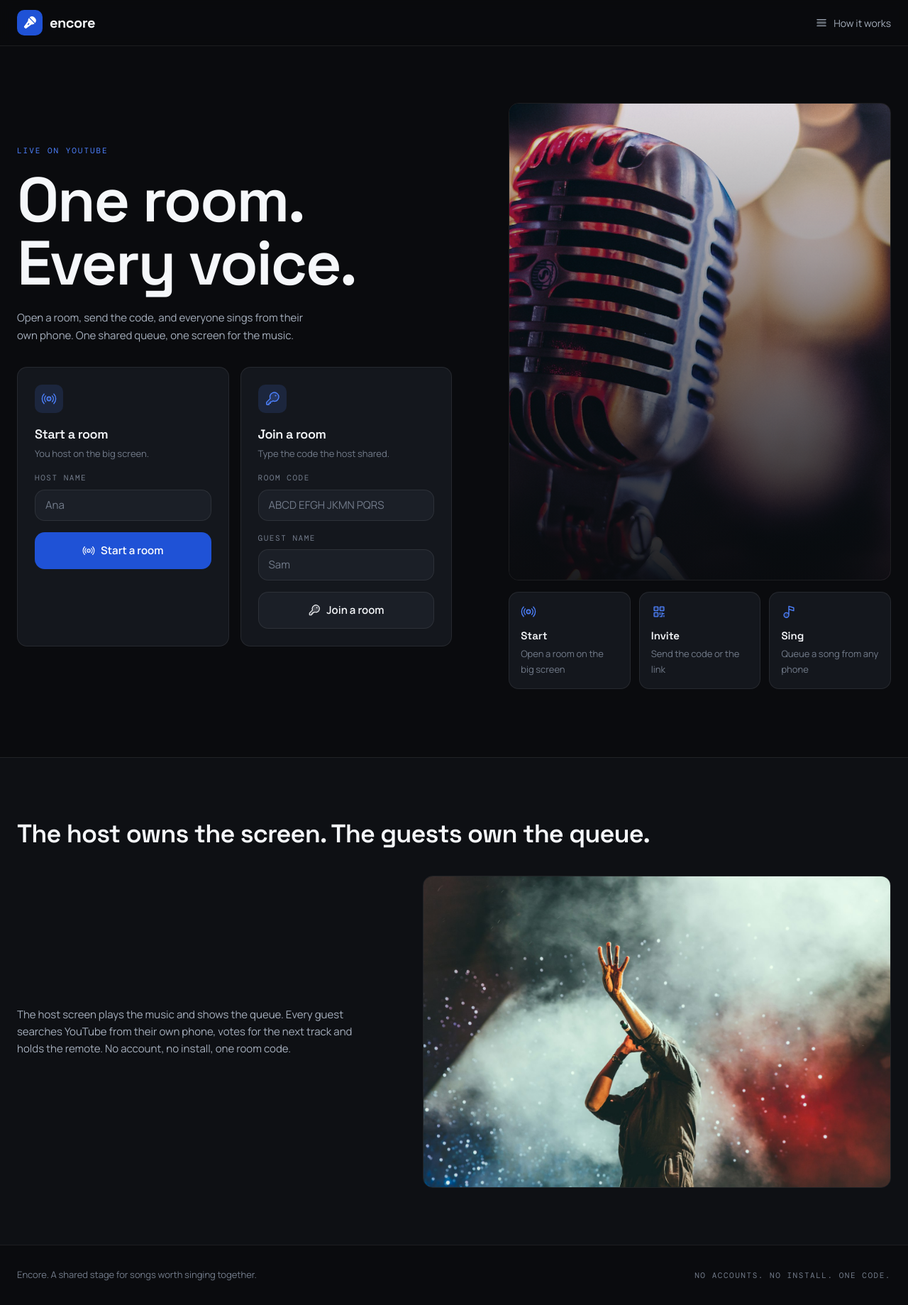
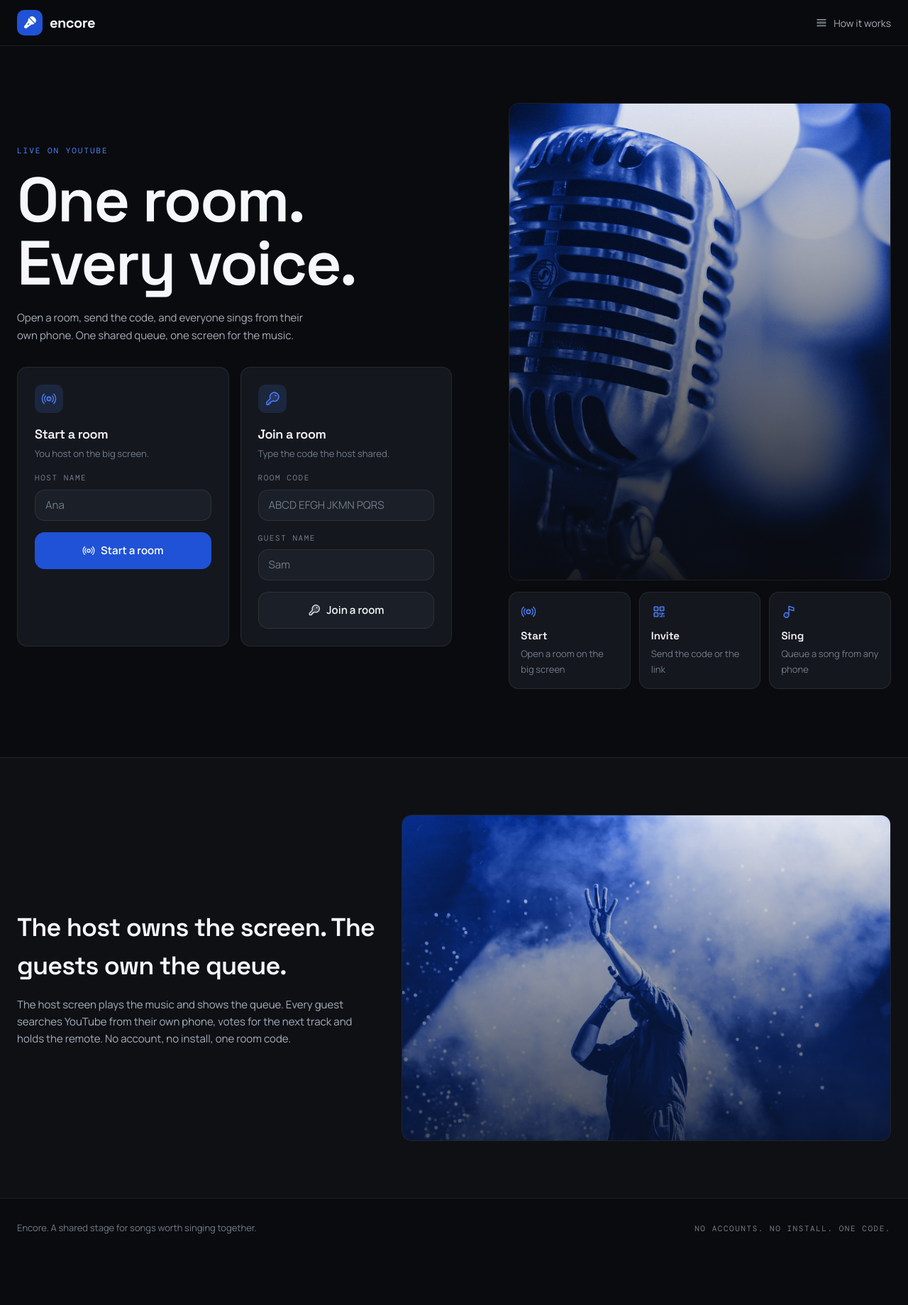
Before and after one commit to Ediwow110/echo-karaoke, a React (Vite) app: page / in a window 1280 px wide. Shown: the whole page at 71% size. After the commit the page ends 1773 px from the top, so only its background shows below. Built offline with nearby package versions, Linux system fonts and the light colour scheme; no server answers.

Commit message:
fix: correct the console layout after the visual pass

```diff
--- a/src/app/App.tsx
+++ b/src/app/App.tsx
@@ -14,8 +14,9 @@ export default function App() {
     <BrowserRouter>
       <Suspense
         fallback={
-          <main className="room-shell">
-            <p className="loading-state" role="status">Loading</p>
+          <main className="min-h-dvh bg-graphite px-4 py-6 text-ink">
+            <div className="skeleton h-14 w-full rounded-panel" />
+            <div className="skeleton mt-4 h-64 w-full rounded-panel" />
           </main>
         }
       >
--- a/src/app/GuestRoomPage.tsx
+++ b/src/app/GuestRoomPage.tsx
@@ -138,8 +138,8 @@ export default function GuestRoomPage() {
         </aside>
       </div>
 
-      <div className="fixed inset-x-0 bottom-0 z-40 border-t border-line bg-graphite/95 backdrop-blur">
-        <div className="mx-auto flex max-w-[1400px] items-center justify-center gap-3 px-4 pb-[max(0.75rem,env(safe-area-inset-bottom))] pt-3">
+      <div className="pointer-events-none fixed inset-x-0 bottom-0 z-40 px-4 pb-[max(0.75rem,env(safe-area-inset-bottom))] pt-3">
+        <div className="pointer-events-auto mx-auto flex w-fit items-center gap-3 rounded-panel border border-line bg-graphite/95 px-4 py-2 backdrop-blur">
           <PlaybackControls
             roomId={roomId}
             playback={data.playback}
--- a/src/app/HomePage.tsx
+++ b/src/app/HomePage.tsx
@@ -165,10 +165,10 @@ export default function HomePage() {
               width={1600}
               height={2000}
               fetchPriority="high"
-              className="aspect-[4/5] w-full object-cover"
+              className="aspect-[4/5] w-full object-cover grayscale"
             />
-            <span aria-hidden="true" className="absolute inset-0 bg-signal/25 mix-blend-color" />
-            <span aria-hidden="true" className="absolute inset-0 bg-[linear-gradient(180deg,rgba(10,11,14,0.1),rgba(10,11,14,0.92))]" />
+            <span aria-hidden="true" className="absolute inset-0 bg-signal/85 mix-blend-color" />
+            <span aria-hidden="true" className="absolute inset-0 bg-[linear-gradient(180deg,rgba(10,11,14,0.05),rgba(10,11,14,0.92))]" />
           </div>
 
           <ul className="mt-4 grid gap-3 sm:grid-cols-3">
@@ -185,22 +185,26 @@ export default function HomePage() {
 
       <section id="how" className="border-t border-line bg-graphite-soft">
         <div className="mx-auto max-w-[1400px] px-4 py-14 sm:px-6 lg:py-20">
-          <h2 className="font-display text-[clamp(1.75rem,3.4vw,2.25rem)] font-semibold tracking-tight">
-            The host owns the screen. The guests own the queue.
-          </h2>
-          <div className="mt-8 grid gap-8 lg:grid-cols-[0.9fr_1.1fr] lg:items-center">
-            <p className="max-w-[52ch] text-[0.9375rem] leading-relaxed text-ink-2">
-              The host screen plays the music and shows the queue. Every guest searches YouTube from their own phone, votes for the next track and holds the remote. No account, no install, one room code.
-            </p>
-            <div className="overflow-hidden rounded-panel border border-line">
+          <div className="grid gap-8 lg:grid-cols-[0.85fr_1.15fr] lg:items-center">
+            <div>
+              <h2 className="font-display text-[clamp(1.75rem,3.4vw,2.25rem)] font-semibold tracking-tight">
+                The host owns the screen. The guests own the queue.
+              </h2>
+              <p className="mt-4 max-w-[52ch] text-[0.9375rem] leading-relaxed text-ink-2">
+                The host screen plays the music and shows the queue. Every guest searches YouTube from their own phone, votes for the next track and holds the remote. No account, no install, one room code.
+              </p>
+            </div>
+            <div className="relative overflow-hidden rounded-panel border border-line">
               <img
                 src="/images/singer-stage.jpg"
                 alt="A singer on stage under blue light"
                 width={1600}
                 height={1067}
                 loading="lazy"
-                className="aspect-[3/2] w-full object-cover"
+                className="aspect-[3/2] w-full object-cover grayscale"
               />
+              <span aria-hidden="true" className="absolute inset-0 bg-signal/85 mix-blend-color" />
+              <span aria-hidden="true" className="absolute inset-0 bg-[linear-gradient(180deg,rgba(10,11,14,0.05),rgba(10,11,14,0.7))]" />
             </div>
           </div>
         </div>
--- a/src/app/HostRoomPage.tsx
+++ b/src/app/HostRoomPage.tsx
@@ -186,11 +186,11 @@ export default function HostRoomPage() {
 
         <aside className="flex flex-col gap-4">
           <Panel title="Invite your singers" icon={<QrCodeIcon size={18} weight="duotone" />}>
-            <div className="flex flex-col gap-4 sm:flex-row sm:items-center">
-              <div className="w-[11rem] shrink-0 rounded-media bg-white p-2.5" aria-label="QR code for joining this room" dangerouslySetInnerHTML={{ __html: qrSvg }} />
-              <div className="min-w-0">
-                <p className="font-mono text-lg tracking-[0.1em] text-signal">{groupCode(code)}</p>
-                <p className="mt-1 break-all text-[0.8125rem] text-ink-3">{joinUrl}</p>
+            <p className="font-mono text-xl tracking-[0.12em] text-signal">{groupCode(code)}</p>
+            <div className="mt-4 flex items-start gap-4">
+              <div className="w-[10rem] shrink-0 rounded-media bg-white p-2.5 [&>svg]:h-auto [&>svg]:w-full" aria-label="QR code for joining this room" dangerouslySetInnerHTML={{ __html: qrSvg }} />
+              <div className="min-w-0 flex-1">
+                <p className="break-all text-[0.8125rem] text-ink-3">{joinUrl}</p>
                 <Button
                   variant="secondary"
                   size="sm"
--- a/src/features/playback/PlaybackControls.tsx
+++ b/src/features/playback/PlaybackControls.tsx
@@ -44,12 +44,18 @@ export default function PlaybackControls({ roomId, playback, disabled = false, s
 
   return (
     <div className="flex flex-col gap-2">
+      <span className={['flex items-center gap-1.5 font-mono text-[0.6875rem] uppercase tracking-[0.12em] text-ink-3', shape === 'dock' ? 'justify-center' : ''].join(' ')}>
+        <span
+          aria-hidden="true"
+          className={['size-2 rounded-full', isPlaying ? 'animate-presence-pulse bg-live' : 'bg-ink-3'].join(' ')}
+        />
+        {isPlaying ? 'Playing' : 'Paused'}
+      </span>
       <div className={shape === 'dock' ? 'flex items-center justify-center gap-3' : 'flex flex-wrap items-center gap-2'}>
         <TransportButton
           shape={shape}
           label="Play"
           icon={<PlayIcon size={20} weight="fill" />}
-          active={isPlaying}
           disabled={disabled || busy || isPlaying}
           onClick={() => void run('play')}
         />
@@ -57,7 +63,6 @@ export default function PlaybackControls({ roomId, playback, disabled = false, s
           shape={shape}
           label="Pause"
           icon={<PauseIcon size={20} weight="fill" />}
-          active={!isPlaying}
           disabled={disabled || busy || !isPlaying}
           onClick={() => void run('pause')}
         />
--- a/src/ui/QueueRow.tsx
+++ b/src/ui/QueueRow.tsx
@@ -28,15 +28,15 @@ export default function QueueRow({
   removingDisabled = false,
 }: QueueRowProps) {
   return (
-    <li className="flex items-center gap-3 rounded-panel border border-line bg-surface-2 p-2.5 transition-colors duration-(--duration-fast) ease-(--ease-console) hover:border-line-strong hover:bg-surface-3">
-      <span className="w-5 shrink-0 font-mono text-[0.75rem] text-ink-3">{song.position}</span>
+    <li className="flex items-center gap-2.5 rounded-panel border border-line bg-surface-2 p-2.5 transition-colors duration-(--duration-fast) ease-(--ease-console) hover:border-line-strong hover:bg-surface-3 sm:gap-3">
+      <span className="w-4 shrink-0 font-mono text-[0.75rem] text-ink-3 sm:w-5">{song.position}</span>
       {song.thumbnailUrl !== null ? (
-        <img className="h-10 w-[4.5rem] shrink-0 rounded-media object-cover" src={song.thumbnailUrl} alt="" width={72} height={40} loading="lazy" />
+        <img className="h-8 w-12 shrink-0 rounded-media object-cover sm:h-10 sm:w-[4.5rem]" src={song.thumbnailUrl} alt="" width={72} height={40} loading="lazy" />
       ) : (
-        <span aria-hidden="true" className="h-10 w-[4.5rem] shrink-0 rounded-media bg-surface-3" />
+        <span aria-hidden="true" className="h-8 w-12 shrink-0 rounded-media bg-surface-3 sm:h-10 sm:w-[4.5rem]" />
       )}
       <span className="min-w-0 flex-1">
-        <span className="block truncate text-[0.9375rem] font-semibold text-ink">{song.title}</span>
+        <span className="text-[0.9375rem] font-semibold leading-snug text-ink line-clamp-2 sm:block sm:truncate">{song.title}</span>
         <span className="block truncate text-[0.8125rem] text-ink-3">
           {song.channelTitle ?? 'YouTube'} · added by {song.addedBy}
         </span>
@@ -58,7 +58,7 @@ export default function QueueRow({
           onClick={() => onVote(song.songId)}
           disabled={votingDisabled}
           aria-label={'Vote for ' + song.title + ', ' + song.voteCount + ' votes'}
-          className="inline-flex min-h-9 shrink-0 items-center gap-1.5 rounded-full border border-line bg-surface px-2.5 font-mono text-[0.8125rem] text-ink-2 transition-colors duration-(--duration-fast) hover:border-signal/50 hover:text-signal focus-visible:outline-2 focus-visible:outline-offset-2 focus-visible:outline-signal disabled:opacity-40"
+          className="inline-flex min-h-9 shrink-0 items-center gap-1 rounded-full border border-line bg-surface px-2 font-mono text-[0.8125rem] text-ink-2 transition-colors duration-(--duration-fast) hover:border-signal/50 hover:text-signal focus-visible:outline-2 focus-visible:outline-offset-2 focus-visible:outline-signal disabled:opacity-40 sm:px-2.5"
         >
           <ThumbsUpIcon size={16} weight="duotone" />
           <span className="tabular-nums">{song.voteCount}</span>
```
